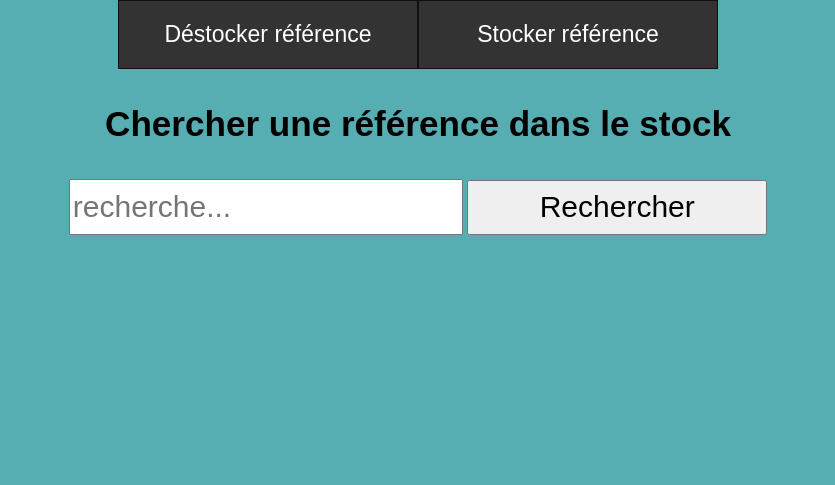
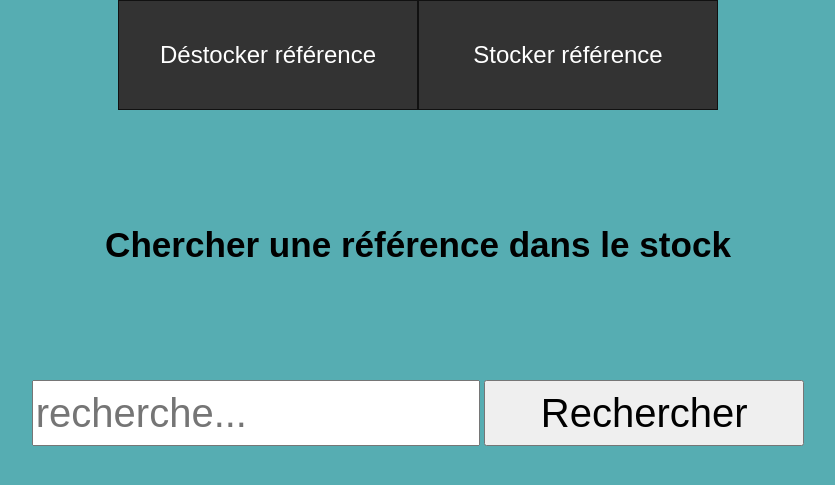
Before and after one commit to EtienneDouillard/JVD_Stock_Projet, a PHP site: page /index.php?uc=destockage&action=afficherformrecherche in a window 1280 px wide. Shown: the top 485 px of the page, without its empty margins (222-1057 px from the left). Run offline with PHP 8.4, Linux system fonts and the light colour scheme.

Commit message:
taille bouton final

```diff
--- a/CSS/style.css
+++ b/CSS/style.css
@@ -1,8 +1,9 @@
 .msg_erreur, .msg_success{
     margin: 20px 0px;
     padding: 30px;
-    margin-top: 60px;
-    font-size: 45px;
+    margin-top: 200px;
+    font-size: 30px;
+    margin-bottom: 200px;
 }
 
 .msg_erreur{
@@ -52,48 +53,49 @@ li a{
     display: block;
     color: white;
     text-align: center;
-    padding: 20px 10px;
+    padding: 40px 30px;
     text-decoration: none;
     border: solid #111;
     border-width: 1px;
-    font-size: 23px;
+    font-size: 24px;
 }
 
 .titre{
     font-size: 30px;
+    padding: 80px 10px;
 }
 
 li a:hover:not(.active){
     background-color: #111;
 }
 form{
-    height: 40px;
+    height: 60px;
 }
 input[type="text"],input[type="number"]{
-    width: auto;
-    height: 50px;
-    font-size: 30px;
+    width: 440px;
+    height: 60px;
+    font-size: 40px;
 }
 input[type="reset"],input[type="submit"]{
-    width: 300px;
-    height: 55px;
-    font-size: 30px;
+    width: 320px;
+    height: 66px;
+    font-size: 40px;
 }
 input[type="radio"]{
-    width: 40px;
-    height: 40px;
+    width: 50px;
+    height: 50px;
 }
 
 p.btn{
     text-align: center;
-    padding: 45px;
+    padding: 150px 10px;
 }
 
 table{
     border-spacing: 10px 1rem;
     text-align: center;
     margin: auto;
-    padding: 40px;
+    padding: 150px 10px;
 }
 
 th, td{
@@ -107,16 +109,16 @@ label{
 
 div.destock{
     font-size:30px;
-    padding: 50px;
+    padding: 50px 10px;
 }
 
 div.stock{
     font-size:30px;
-    padding: 50px;
+    padding: 50px 10px;
 }
 
 p{
-    padding: 20px;
+    padding: 70px 10px;
 }
 
 @media screen and (max-width: 480px){
```
Also changed, not shown: vues/v_stockage.php (+5 -3 lines).
